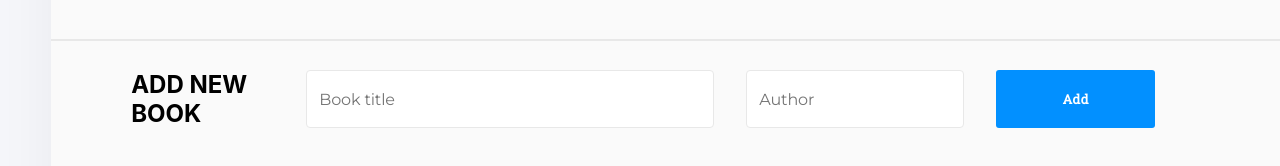
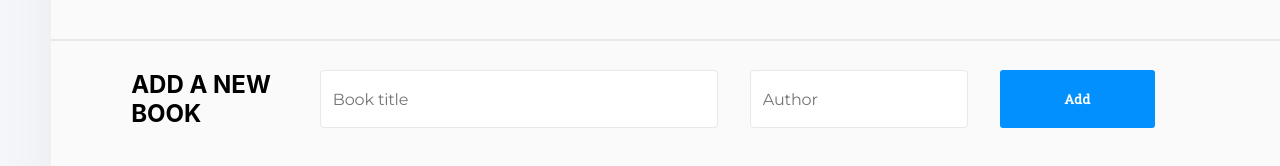
Before and after one commit to adarachel/project-bookstore, a React (Create React App) app: page / in a window 1280 px wide. Shown: the part 146-312 px from the top of the page. Built offline with nearby package versions, Linux system fonts and the light colour scheme; no server answers; the HTML template or start-up script is replaced by a standard one.

Commit message:
Update BookForm.js

```diff
--- a/src/components/BookForm.js
+++ b/src/components/BookForm.js
@@ -17,7 +17,7 @@ const BookForm = () => {
       item_id: Date.now(),
       title,
       author,
-      category: 'Nonfiction',
+      category: 'Fiction',
     };
     dispatch(addBook(newBook));
     dispatch(addNewBook(newBook));
@@ -27,7 +27,7 @@ const BookForm = () => {
 
   return (
     <form className="Add-form" onSubmit={handleSubmit}>
-      <h2>ADD NEW BOOK</h2>
+      <h2>ADD A NEW BOOK</h2>
       <input
         className="input title-input"
         id="title"
```
